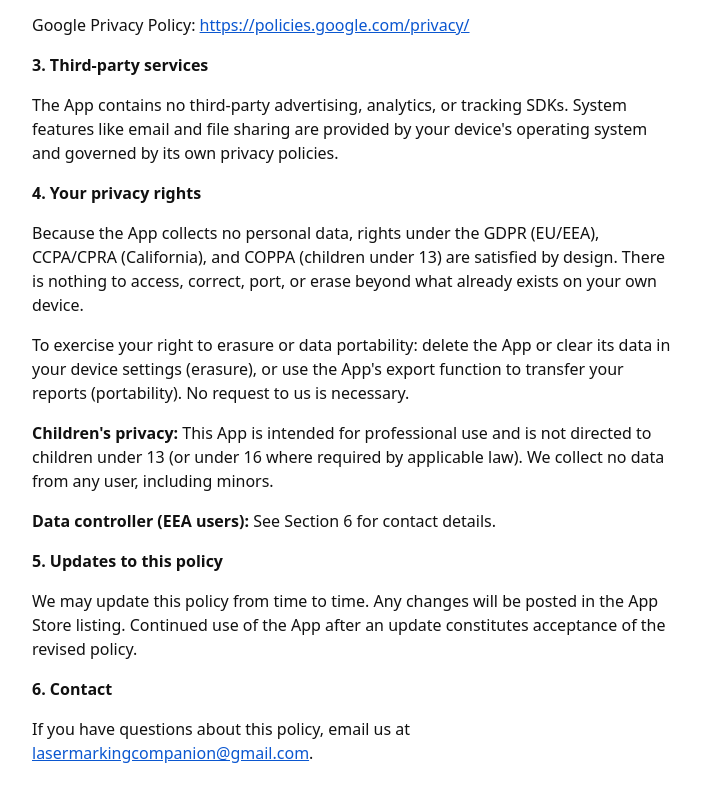
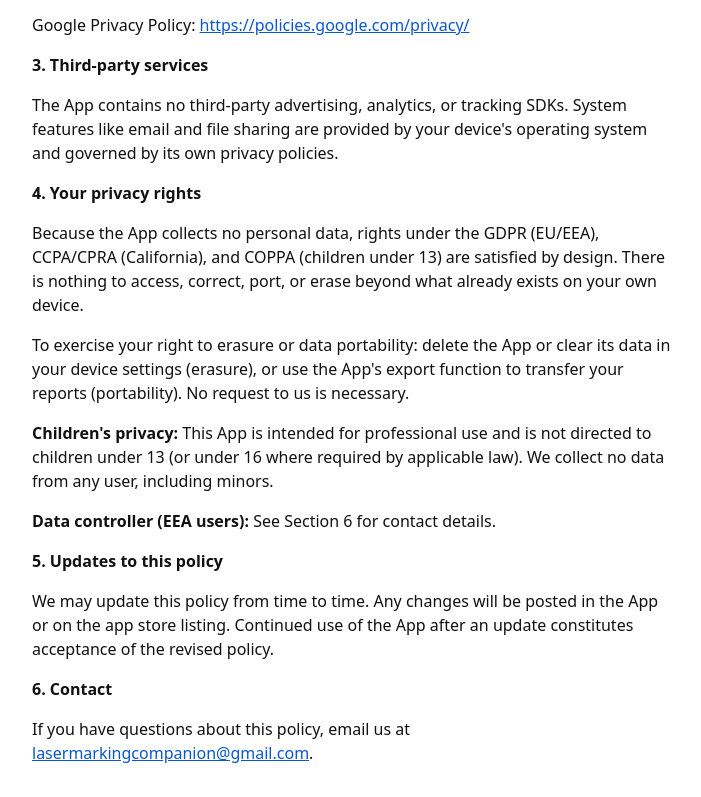
Before and after one commit to ksagoyanie-web/apps, a plain HTML site: page lasermarkingcompanion/privacy/index.html in a window 1280 px wide. Shown: the part 831-1628 px from the top of the page, without its empty margins (288-989 px from the left). Drawn offline with Linux system fonts and the light colour scheme.

Commit message:
Update index.html

```diff
--- a/lasermarkingcompanion/privacy/index.html
+++ b/lasermarkingcompanion/privacy/index.html
@@ -44,7 +44,7 @@
 <p><strong>Data controller (EEA users):</strong> See Section 6 for contact details.</p>
 
 <p><strong>5. Updates to this policy</strong></p>
-<p>We may update this policy from time to time. Any changes will be posted in the App Store listing. Continued use of the App after an update constitutes acceptance of the revised policy.</p>
+<p>We may update this policy from time to time. Any changes will be posted in the App or on the app store listing. Continued use of the App after an update constitutes acceptance of the revised policy.</p>
 
 <p><strong>6. Contact</strong></p>
 <p>If you have questions about this policy, email us at <a href="mailto:lasermarkingcompanion@gmail.com">lasermarkingcompanion@gmail.com</a>.</p>
```
